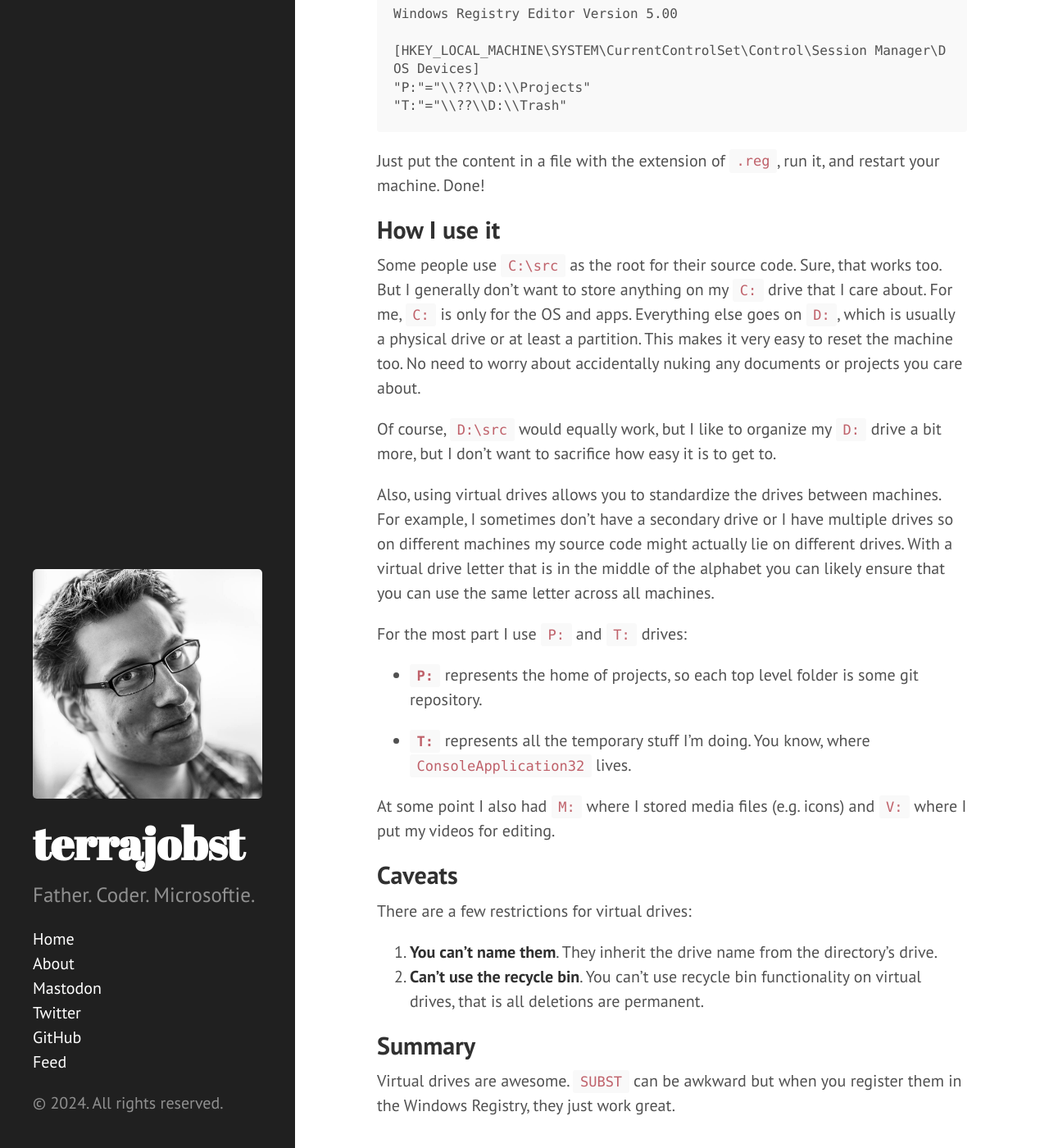
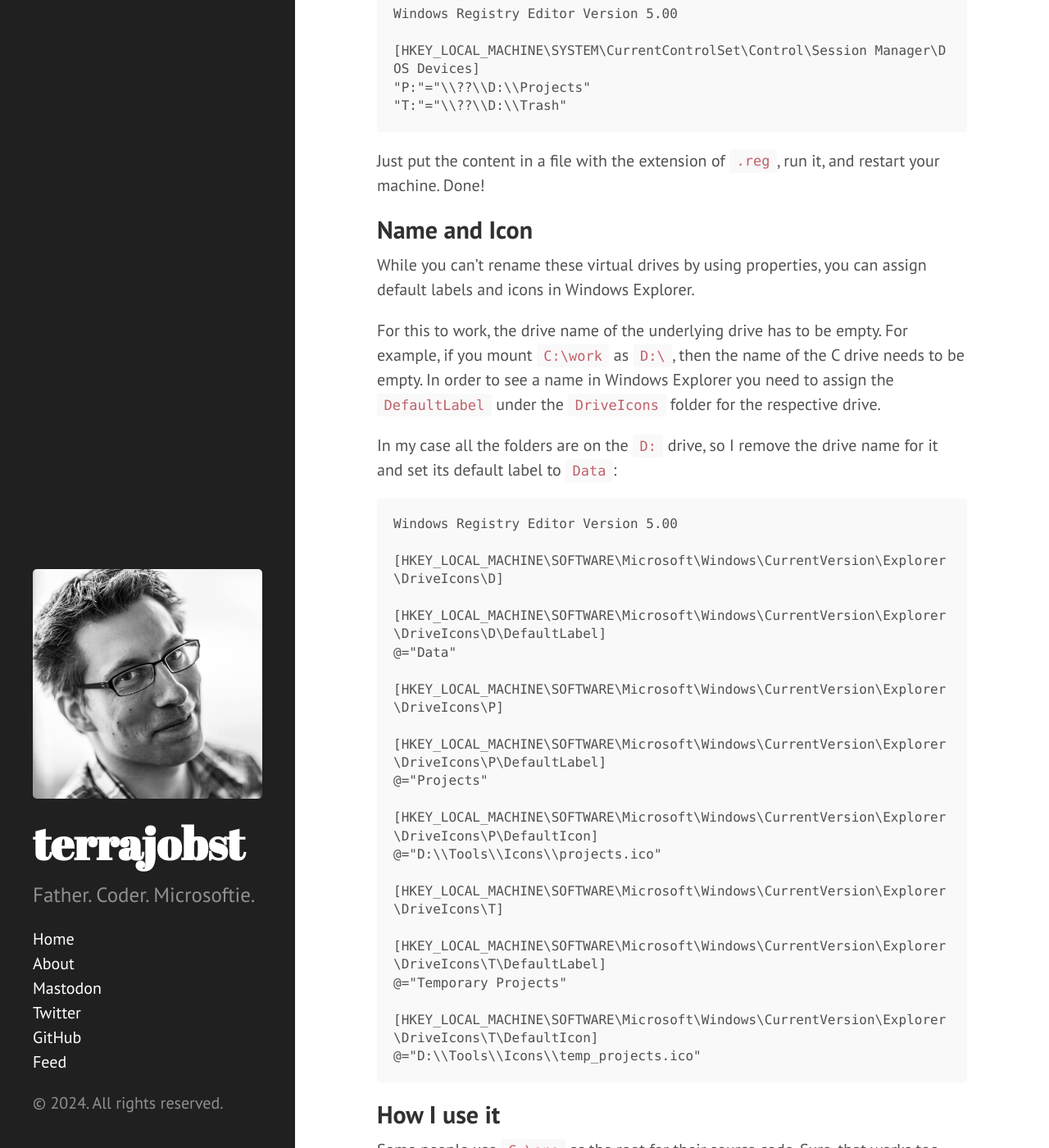
Before and after one commit to terrajobst/terrajobst.github.io, a Jekyll site: the page built from _posts/2021-07-04-subst.md, in a window 1280 px wide and 1400 px high, scrolled down 1316 px. Shown: the whole window at 82% size. Built offline with Jekyll 4.4.1, drawn with Linux system fonts in a browser that asks for light colours; comment, search, counter and statistics services are not loaded; some of the changed text lies outside the part shown.

Commit message:
Add section for naming and icons

````diff
--- a/_posts/2021-07-04-subst.md
+++ b/_posts/2021-07-04-subst.md
@@ -58,6 +58,44 @@ Windows Registry Editor Version 5.00
 Just put the content in a file with the extension of `.reg`, run it, and restart
 your machine. Done!
 
+## Name and Icon
+
+While you can't rename these virtual drives by using properties, you can assign
+default labels and icons in Windows Explorer.
+
+For this to work, the drive name of the underlying drive has to be empty. For
+example, if you mount `C:\work` as `D:\`, then the name of the C drive needs to
+be empty. In order to see a name in Windows Explorer you need to assign the
+`DefaultLabel` under the `DriveIcons` folder for the respective drive.
+
+In my case all the folders are on the `D:` drive, so I remove the drive name for
+it and set its default label to `Data`:
+
+```text
+Windows Registry Editor Version 5.00
+
+[HKEY_LOCAL_MACHINE\SOFTWARE\Microsoft\Windows\CurrentVersion\Explorer\DriveIcons\D]
+
+[HKEY_LOCAL_MACHINE\SOFTWARE\Microsoft\Windows\CurrentVersion\Explorer\DriveIcons\D\DefaultLabel]
+@="Data"
+
+[HKEY_LOCAL_MACHINE\SOFTWARE\Microsoft\Windows\CurrentVersion\Explorer\DriveIcons\P]
+
+[HKEY_LOCAL_MACHINE\SOFTWARE\Microsoft\Windows\CurrentVersion\Explorer\DriveIcons\P\DefaultLabel]
+@="Projects"
+
+[HKEY_LOCAL_MACHINE\SOFTWARE\Microsoft\Windows\CurrentVersion\Explorer\DriveIcons\P\DefaultIcon]
+@="D:\\Tools\\Icons\\projects.ico"
+
+[HKEY_LOCAL_MACHINE\SOFTWARE\Microsoft\Windows\CurrentVersion\Explorer\DriveIcons\T]
+
+[HKEY_LOCAL_MACHINE\SOFTWARE\Microsoft\Windows\CurrentVersion\Explorer\DriveIcons\T\DefaultLabel]
+@="Temporary Projects"
+
+[HKEY_LOCAL_MACHINE\SOFTWARE\Microsoft\Windows\CurrentVersion\Explorer\DriveIcons\T\DefaultIcon]
+@="D:\\Tools\\Icons\\temp_projects.ico"
+```
+
 ## How I use it
 
 Some people use `C:\src` as the root for their source code. Sure, that works
@@ -95,7 +133,7 @@ where I put my videos for editing.
 There are a few restrictions for virtual drives:
 
 1. **You can't name them**. They inherit the drive name from the directory's
-   drive.
+   drive (see above for the workaround in Windows explorer).
 2. **Can't use the recycle bin**. You can't use recycle bin functionality on
    virtual drives, that is all deletions are permanent.
 
````
